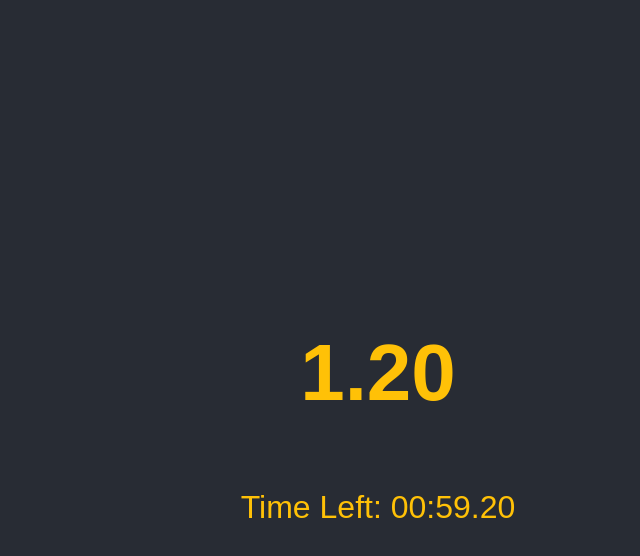
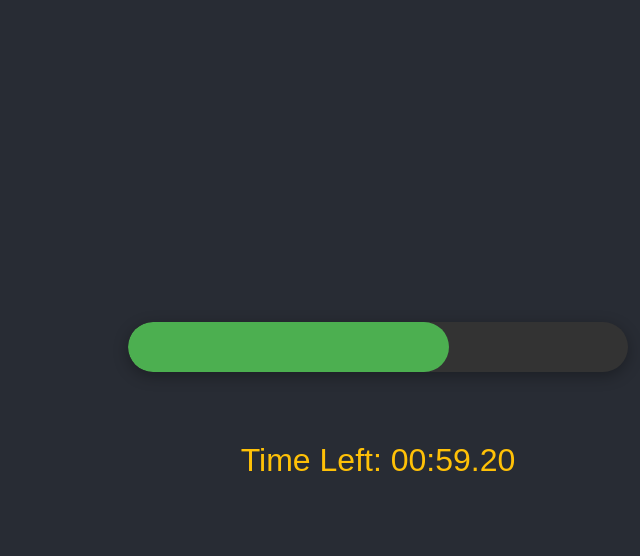
Before and after one commit to daivan/badminton_training, a Vue app: page / in a window 1280 px wide. Both pictures are taken after a click on the button "Start Training". Shown: the top 556 px of the page, without its empty margins (262-902 px from the left). Built offline with nearby package versions, Linux system fonts and the light colour scheme.

Commit message:
Have a progressbar instead of numbers

```diff
--- a/src/components/TrainingExercise.vue
+++ b/src/components/TrainingExercise.vue
@@ -1,6 +1,9 @@
 <template>
   <div class="training-exercise">
-    <h1 v-if="currentCountdown > 0" class="countdown">{{ formattedCurrentCountdown }}</h1>
+    <div v-if="currentCountdown > 0" class="progress-bar-container">
+      <div class="progress-bar" :style="{ width: progressBarWidth }"></div>
+      <span class="progress-text">{{ formattedCurrentCountdown }}</span>
+    </div>
     <template v-else-if="exerciseActive">
       <div class="call-to-action">{{ callToActionText }}</div>
       <img :src="currentCall" alt="Badminton Shot" class="call-image" />
@@ -14,11 +17,18 @@
 <script setup>
 import { ref, onMounted, onUnmounted, defineProps, defineEmits, computed } from 'vue';
 
+const maxCountdown = ref(2000); // Max value for the countdown (in milliseconds)
+
 const formattedCurrentCountdown = computed(() => {
   const totalMilliseconds = Math.max(0, currentCountdown.value);
   const seconds = Math.floor(totalMilliseconds / 1000);
   const milliseconds = Math.floor((totalMilliseconds % 1000) / 10);
   return `${seconds}.${milliseconds.toString().padStart(2, '0')}`;
+});
+
+const progressBarWidth = computed(() => {
+  const percentage = (currentCountdown.value / maxCountdown.value) * 100;
+  return `${Math.max(0, percentage)}%`;
 });
 
 const props = defineProps({
@@ -30,7 +40,7 @@ const props = defineProps({
 
 const emit = defineEmits(['end-training']);
 
-const currentCountdown = ref(3000); // Countdown before exercise starts and before each call (in milliseconds)
+const currentCountdown = ref(maxCountdown.value); // Countdown before exercise starts and before each call (in milliseconds)
 const sessionCountdown = ref(0); // Total milliseconds remaining for the training session
 const currentCall = ref('');
 const callToActionText = ref('');
@@ -58,7 +68,7 @@ const getRandomCallToAction = () => {
 };
 
 const startCountdown = (callback) => {
-  currentCountdown.value = 2000; // Reset to 3 seconds in milliseconds
+  currentCountdown.value = maxCountdown.value; // Reset to maxCountdown value
   countdownInterval = setInterval(() => {
     currentCountdown.value -= 10; // Decrement by 10 milliseconds
     if (currentCountdown.value <= 0) { // Check if less than or equal to 0
@@ -152,8 +162,38 @@ h1 {
   margin-top: 20px;
 }
 
-.countdown {
-  color: #ffc107;
+.progress-bar-container {
+  width: 80%;
+  max-width: 500px;
+  height: 50px;
+  background-color: #333;
+  border-radius: 25px;
+  overflow: hidden;
+  position: relative;
+  margin-bottom: 50px;
+  box-shadow: 0 4px 15px rgba(0, 0, 0, 0.3);
+}
+
+.progress-bar {
+  height: 100%;
+  background-color: #4CAF50;
+  width: 0%;
+  border-radius: 25px;
+  display: flex;
+  align-items: center;
+  justify-content: center;
+  transition: width 0.1s linear;
+}
+
+.progress-text {
+  position: absolute;
+  width: 100%;
+  text-align: center;
+  line-height: 50px;
+  color: white;
+  font-size: 2em;
+  font-weight: bold;
+  text-shadow: 1px 1px 3px rgba(0, 0, 0, 0.5);
 }
 
 .call-image {
```
